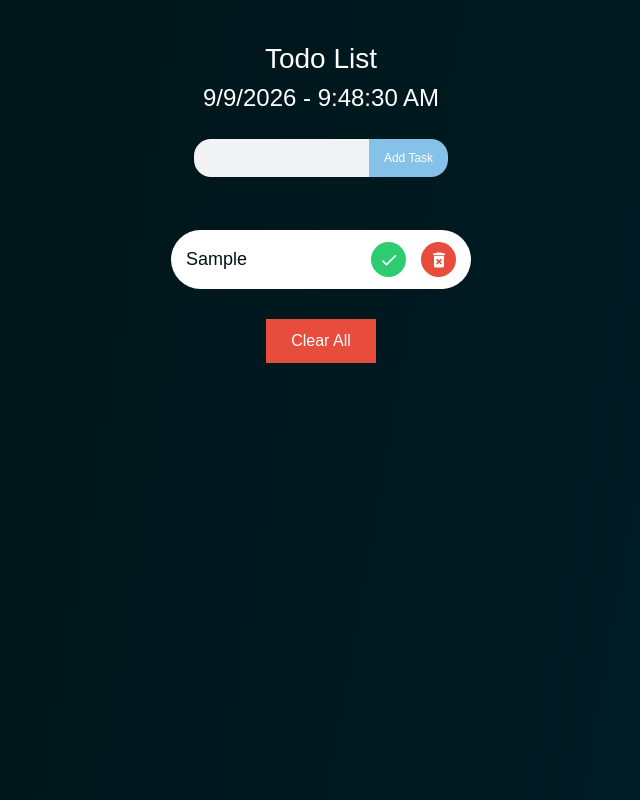
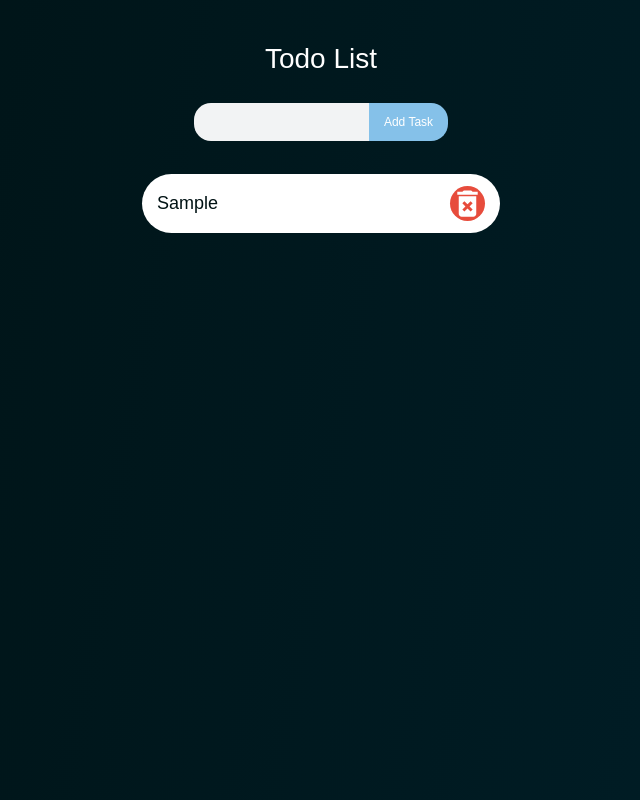
Before and after one commit to kanganamaheshwari0-cmd/react-project, a React (Vite) app in the folder react-project/: page / in a window 1280 px wide. Both pictures are taken after typing "Sample" into the empty fields and a click on the button "Add Task". Shown: the whole page, without its empty margins (319-959 px from the left). Built offline with nearby package versions, Linux system fonts and the light colour scheme.

Commit message:
Why Keys Are Important in React JS

```diff
--- a/react-project/src/App.jsx
+++ b/react-project/src/App.jsx
@@ -366,7 +366,8 @@
 // import EventPropagation from './components/EventPropagation';
 // import Profile from "./components/Profile";
 import "./components/EV.css"
-import { Todo } from './projects/Todo/Todo';
+// import { Todo } from './projects/Todo/Todo';
+import { Keys } from './Keys';
 // import State from './components/hooks/State';
 // import { DerivedState } from './components/DerivedState';
 // import { LiftingState } from './components/LiftStateUp';
@@ -384,7 +385,8 @@
   {/* <DerivedState/> */}
   {/* <LiftingState/> */}
   {/* <ToggleSwitch/> */}
-      <Todo/>
+      {/* <Todo/> */}
+      <Keys/>
   {/* <Sibling/> */}
   </section>
   // <Profile/>
--- /dev/null
+++ b/react-project/src/Keys.jsx
@@ -0,0 +1,76 @@
+import { useState } from "react";
+import "../src/projects/Todo/Todo.css";
+import { MdDeleteForever } from "react-icons/md";
+
+export const Keys = () => {
+    const [task, setTasks] = useState([]);
+    //Yahan Todo ki list store hogi.
+    //Matlab abhi koi task nahi hai.
+    //task Current tasks ko store karta hai.
+    //setTasks Task ko update karta hai.
+    const [inputValue, setInputValue] = useState("");
+
+    const handleInputChange = (value) => { //Ye function input ki value receive karta hai.
+        setInputValue(value); //Jo value input se aayi hai, usko inputValue state mein store kar deta hai.
+    };
+
+    const handleFormSubmit = (event) => { //Jab user Add Task karta hai, ye function chalega.
+        event.preventDefault();
+
+        if(!inputValue) return; //Check karta hai ki input empty hai ya nahi.
+
+        if(task.includes(inputValue)) { //includes() check karta hai ki inputValue pehle se task array mein present hai ya nahi.
+            setInputValue(""); //Input box ko empty kar deta hai.
+            return;
+        }
+
+
+        setTasks((prevTasks) => [...prevTasks,inputValue]);
+        setInputValue("");
+    };
+
+    console.log(task);
+
+    return(
+        <section className="todo-container">
+            <header>
+                <h1>Todo List</h1>
+            </header>
+            <section id="form">
+                <form onSubmit={handleFormSubmit}>
+                    <div>
+                        <input
+                         type="text"
+                         className="todo-input"
+                         autoComplete="off"
+                         value={inputValue}
+                         onChange={(event) => handleInputChange(event.target.value)}
+                          />
+                    </div>
+                    <button type="submit" className="todo-btn">
+                        Add Task
+                    </button>
+                </form>
+            </section>
+            <section className="myUnOderList">
+                <ul className="todo-list">
+                    {task.map((curTask, index) => {
+                        return <TodoLists key={index} data={curTask} />;
+                    })}
+                </ul>
+            </section>
+        </section>
+    );
+};
+
+const TodoLists = ({data}) => {
+    return(
+        <li className="todo-item">
+            <span>{data}</span>
+            <input type="text" />
+            <button>
+                <MdDeleteForever className="delete-btn" />
+            </button>
+        </li>
+    );
+};
```
